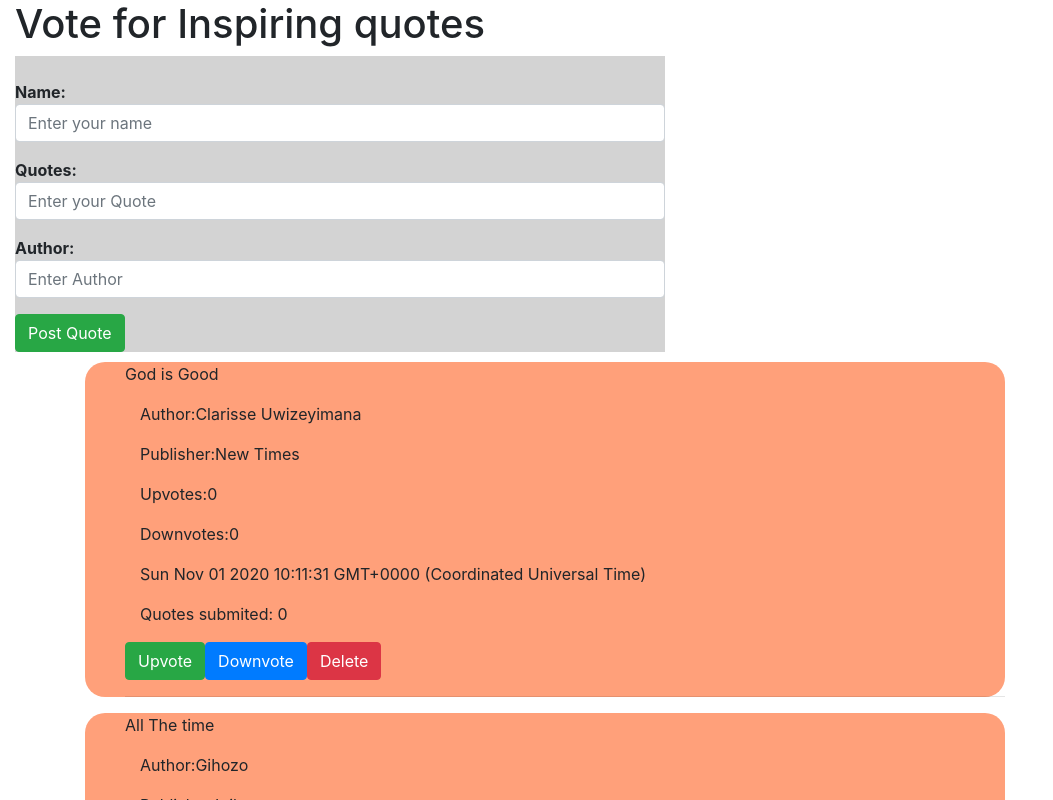
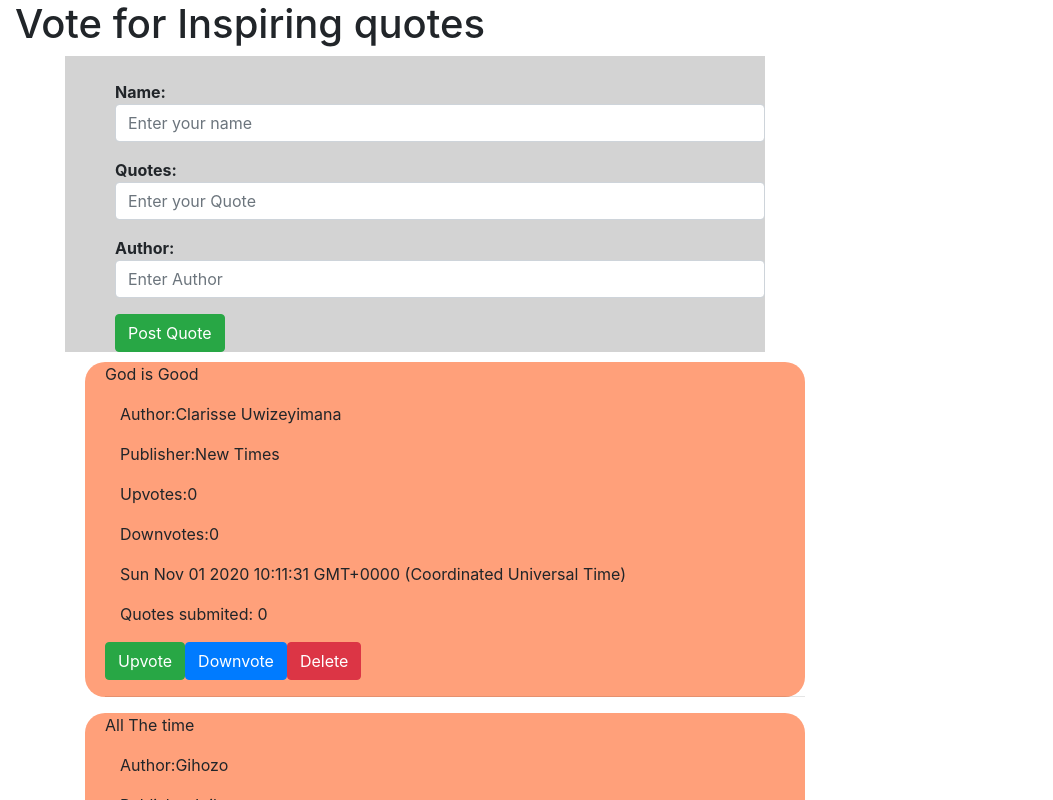
Before and after one commit to Clarisse-3924/Quotes, an Angular app: page / in a window 1280 px wide. Shown: the top 800 px of the page, without its empty margins (0-1053 px from the left). Built offline with nearby package versions, Linux system fonts and the light colour scheme.

Commit message:
adding file

```diff
--- a/src/app/form/form.component.css
+++ b/src/app/form/form.component.css
@@ -1,2 +1,4 @@
 form{background-color:lightgrey;
-    margin-right: 600px;}
+    margin-right: 500px;
+     margin-left: 50px;
+    padding-left: 50px;}
--- a/src/app/quote/quote.component.css
+++ b/src/app/quote/quote.component.css
@@ -1,4 +1,6 @@
 #g{background-color: lightsalmon;
 border-radius: 20px;
-padding-left: 40px;
-margin-top: 10px;}
+margin-top: 10px;
+margin-right: 200px;
+margin-left:0px;
+padding-left: 20px;}
```
